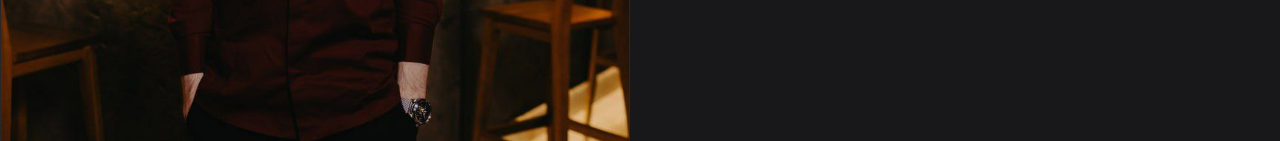
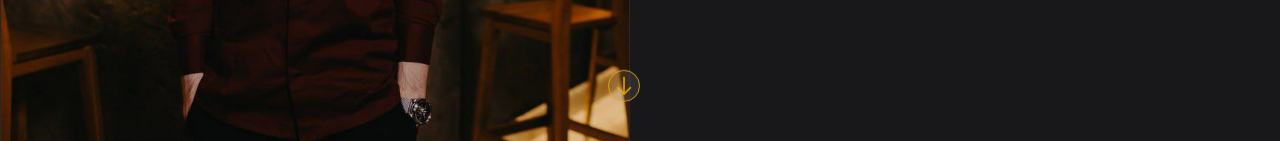
Before and after one commit to ValTar1999/Vladislav_Tarna_CV, a React (Create React App) app: page / in a window 1280 px wide. Shown: the part 659-800 px from the top of the page. Built offline with nearby package versions, Linux system fonts and the light colour scheme.

Commit message:
update code

```diff
--- a/src/App.css
+++ b/src/App.css
@@ -1,3 +1,4 @@
+
 .App {
   text-align: center;
 }
--- a/src/App.tsx
+++ b/src/App.tsx
@@ -151,29 +151,9 @@ const App: React.FC = () => {
       title: 'Qentare',
     },
     {
-      href: 'https://valtar1999.github.io/LoremIpsum.Net/',
-      img: LoremIpsum_Net,
-      title: 'LoremIpsum.Net',
-    },
-    {
       href: 'https://valtar1999.github.io/Mazda/',
       img: Mazda,
       title: 'Mazda',
-    },
-    {
-      href: 'https://valtar1999.github.io/Explorer/',
-      img: Explorer,
-      title: 'Explorer',
-    },
-    {
-      href: 'https://valtar1999.github.io/Oil-product/',
-      img: OilProduct,
-      title: 'Oil-product',
-    },
-    {
-      href: 'https://valtar1999.github.io/Bonus/',
-      img: Bonus,
-      title: 'Bonus',
     },
     {
       href: 'https://valtar1999.github.io/Porsche-Models/',
@@ -184,11 +164,6 @@ const App: React.FC = () => {
       href: 'https://valtar1999.github.io/Aperture-Studios/',
       img: ApertureStudios,
       title: 'Aperture-Studios',
-    },
-    {
-      href: 'https://valtar1999.github.io/Let-s-dispatch/',
-      img: LetsDispatch,
-      title: 'Let`s-dispatch',
     },
     {
       href: 'https://valtar1999.github.io/Creative-scroll/',
@@ -209,6 +184,31 @@ const App: React.FC = () => {
       href: 'https://valtar1999.github.io/Dashboard/',
       img: Dashboard,
       title: 'Dashboard',
+    },
+    {
+      href: 'https://valtar1999.github.io/LoremIpsum.Net/',
+      img: LoremIpsum_Net,
+      title: 'LoremIpsum.Net',
+    },
+    {
+      href: 'https://valtar1999.github.io/Explorer/',
+      img: Explorer,
+      title: 'Explorer',
+    },
+    {
+      href: 'https://valtar1999.github.io/Oil-product/',
+      img: OilProduct,
+      title: 'Oil-product',
+    },
+    {
+      href: 'https://valtar1999.github.io/Bonus/',
+      img: Bonus,
+      title: 'Bonus',
+    },
+    {
+      href: 'https://valtar1999.github.io/Let-s-dispatch/',
+      img: LetsDispatch,
+      title: 'Let`s-dispatch',
     },
   ];
 
@@ -239,6 +239,13 @@ const App: React.FC = () => {
         className="fixed top-0 left-0 right-0 h-2 bg-yellow-500/80 z-50 origin-top-left"
         style={{ scaleX: scrollYProgress }}
       />
+      <div className="fixed bottom-8 right-1/2 z-50 ">
+        <a href="#Footer">
+          <svg className="animate-bounce w-8 h-8 text-yellow-500/80 border border-yellow-500/80 rounded-full p-1 backdrop-opacity-10 backdrop-invert bg-yellow/30" fill="none" stroke-linecap="round" stroke-linejoin="round" stroke-width="2" viewBox="0 0 24 24" stroke="currentColor">
+            <path d="M19 14l-7 7m0 0l-7-7m7 7V3"></path>
+          </svg>
+        </a>
+      </div>
       <Header
         foto={Photo}
         title="I'm Tarna Vladislav. A Web Developer."
@@ -251,7 +258,9 @@ const App: React.FC = () => {
       />
       <Skills skills={skillsData} />
       <Project projects={projectsData} />
-      <Footer items={link} />
+      <div id="Footer">
+        <Footer items={link} />
+      </div>
     </div>
   );
 };
--- a/src/index.css
+++ b/src/index.css
@@ -17,6 +17,10 @@ body {
   background-color: black;
 }
 
+html {
+  scroll-behavior: smooth;
+}
+
 code {
   font-family:
     source-code-pro,
```
